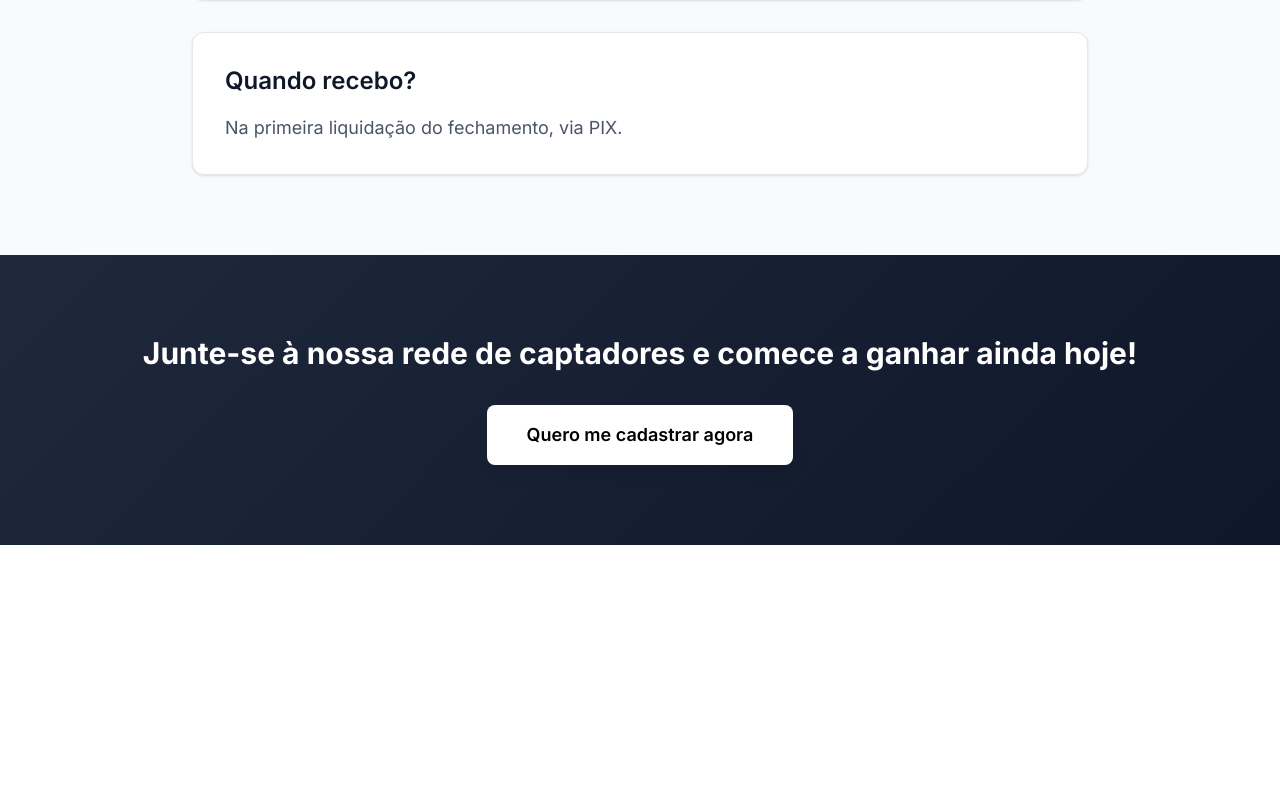
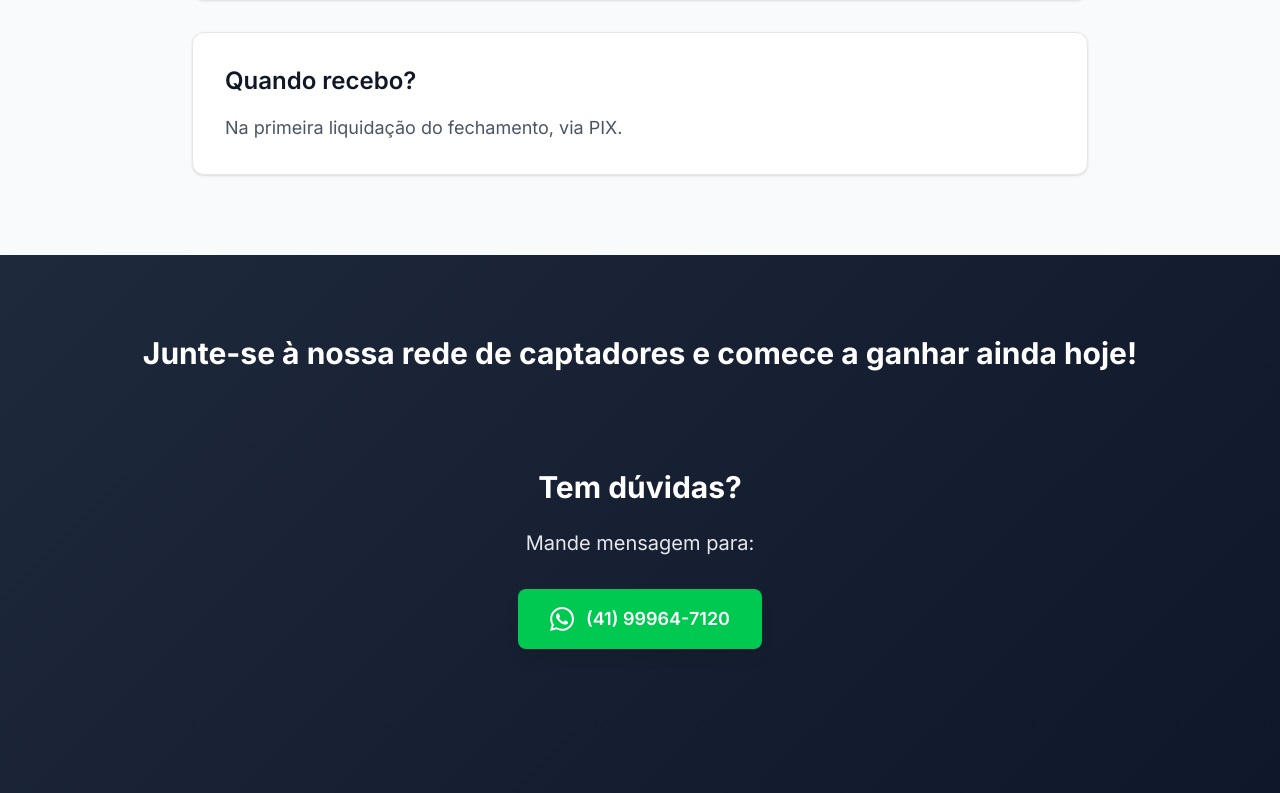
Before and after one commit to GimTech1/landing-page-freelancers-crm, a React (Vite) app: page / in a window 1280 px wide. Shown: the part 2831-3624 px from the top of the page. Before the commit the page ends 3376 px from the top, so only its background shows below. Built offline with nearby package versions, Linux system fonts and the light colour scheme.

Commit message:
whatsapp para contato

```diff
--- a/src/App.tsx
+++ b/src/App.tsx
@@ -250,15 +250,27 @@ function App() {
               Junte-se à nossa rede de captadores e comece a ganhar ainda hoje!
             </h2>
           </SectionWrapper>
-          <SectionWrapper>
-            <button
-              onClick={() => window.open('https://crm.investmoneysa.com.br/cadastro', '_blank')}
-              className="px-10 py-4 rounded-lg font-semibold text-lg transition-all duration-300 transform hover:scale-105 shadow-lg bg-white text-black cursor-pointer"
-            >
-              Quero me cadastrar agora
-            </button>
-          </SectionWrapper>
         </div>
+        {/* Contato */}
+      <SectionWrapper className="py-16 px-4">
+        <div className="max-w-4xl mx-auto text-center">
+          <h2 className="text-3xl font-bold mb-6 text-white">Tem dúvidas?</h2>
+          <p className="text-xl text-gray-200 mb-8">
+            Mande mensagem para:
+          </p>
+          <a
+            href="https://wa.me/5541999647120?text=Olá! Gostaria de saber mais sobre o programa de freelancers da Investmoney."
+            target="_blank"
+            rel="noopener noreferrer"
+            className="inline-flex items-center px-8 py-4 bg-green-500 hover:bg-green-600 text-white font-semibold text-lg rounded-lg transition-all duration-300 transform hover:scale-105 shadow-lg"
+          >
+            <svg className="w-6 h-6 mr-3" fill="currentColor" viewBox="0 0 24 24">
+              <path d="M17.472 14.382c-.297-.149-1.758-.867-2.03-.967-.273-.099-.471-.148-.67.15-.197.297-.767.966-.94 1.164-.173.199-.347.223-.644.075-.297-.15-1.255-.463-2.39-1.475-.883-.788-1.48-1.761-1.653-2.059-.173-.297-.018-.458.13-.606.134-.133.298-.347.446-.52.149-.174.198-.298.298-.497.099-.198.05-.371-.025-.52-.075-.149-.669-1.612-.916-2.207-.242-.579-.487-.5-.669-.51-.173-.008-.371-.01-.57-.01-.198 0-.52.074-.792.372-.272.297-1.04 1.016-1.04 2.479 0 1.462 1.065 2.875 1.213 3.074.149.198 2.096 3.2 5.077 4.487.709.306 1.262.489 1.694.625.712.227 1.36.195 1.871.118.571-.085 1.758-.719 2.006-1.413.248-.694.248-1.289.173-1.413-.074-.124-.272-.198-.57-.347m-5.421 7.403h-.004a9.87 9.87 0 01-5.031-1.378l-.361-.214-3.741.982.998-3.648-.235-.374a9.86 9.86 0 01-1.51-5.26c.001-5.45 4.436-9.884 9.888-9.884 2.64 0 5.122 1.03 6.988 2.898a9.825 9.825 0 012.893 6.994c-.003 5.45-4.437 9.884-9.885 9.884m8.413-18.297A11.815 11.815 0 0012.05 0C5.495 0 .16 5.335.157 11.892c0 2.096.547 4.142 1.588 5.945L.057 24l6.305-1.654a11.882 11.882 0 005.683 1.448h.005c6.554 0 11.89-5.335 11.893-11.893A11.821 11.821 0 0020.885 3.488"/>
+            </svg>
+            (41) 99964-7120
+          </a>
+        </div>
+      </SectionWrapper>
       </section>
     </div>
   )
```
